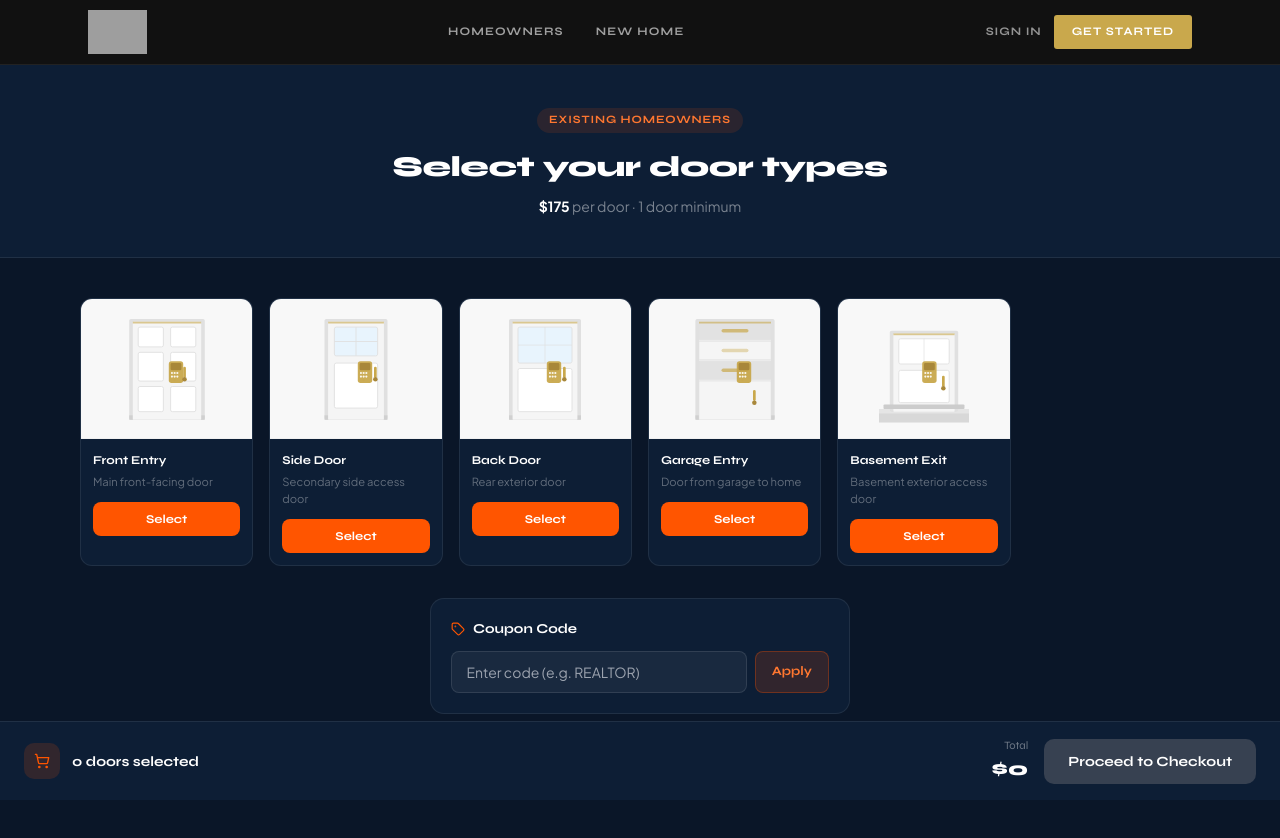
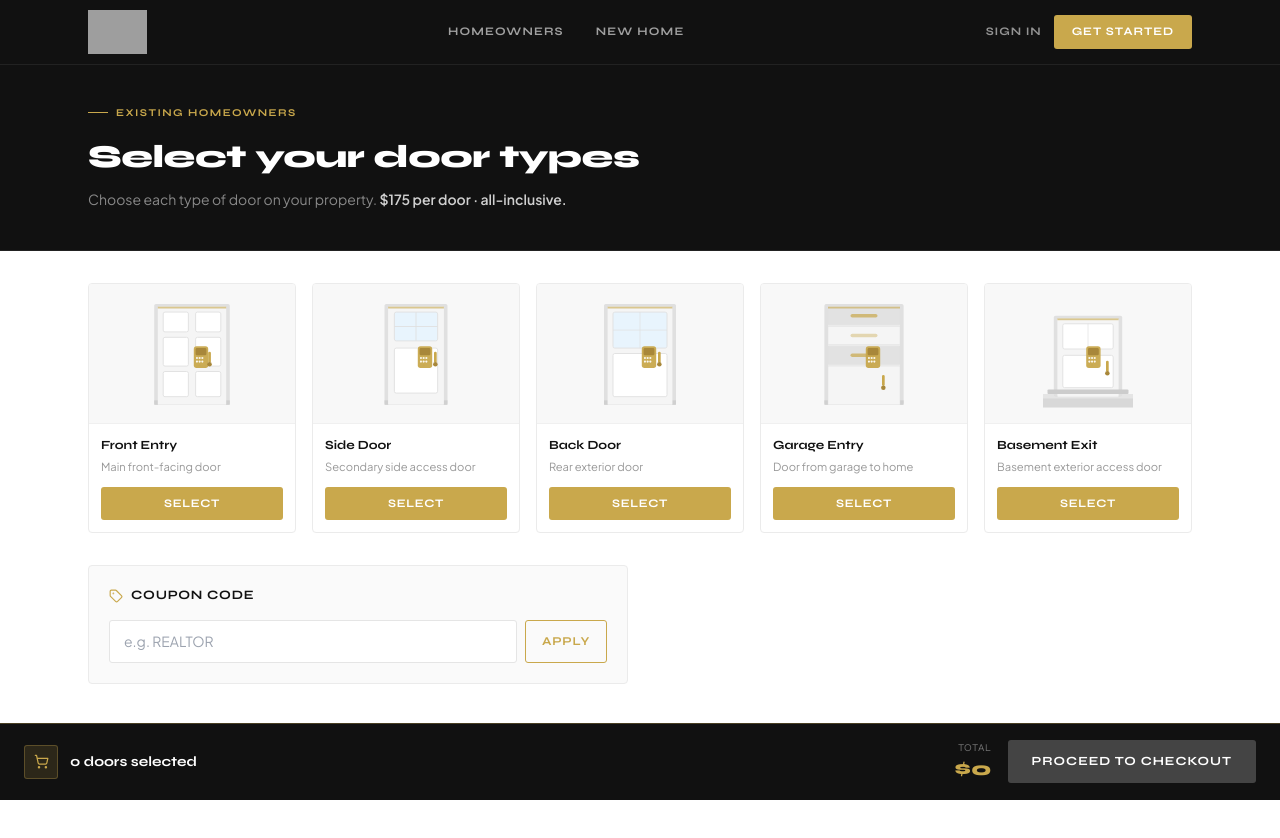
Before and after one commit to dorikahs-eng/keylesssecurity, a Next.js app: page /existing in a window 1280 px wide. Shown: the top 838 px of the page. After the commit the page ends 812 px from the top, so only its background shows below. Built offline with nearby package versions, Linux system fonts and the light colour scheme; grey boxes are pictures that could not be loaded.

Commit message:
Refactor ExistingHomeownerPage for clarity and style

```diff
--- a/app/existing/page.tsx
+++ b/app/existing/page.tsx
@@ -6,6 +6,9 @@ import Navbar from '@/components/Navbar';
 import DoorIllustration from '@/components/DoorIllustration';
 import { DOOR_TYPES, PRICE_PER_DOOR, CartItem, calculateTotal, getMinDoors, COUPON_CODES } from '@/lib/types';
 import { Plus, Minus, ShoppingCart, AlertCircle, Check, Tag, X } from 'lucide-react';
+
+const GOLD = '#C9A84C';
+const BLACK = '#111111';
 
 export default function ExistingHomeownerPage() {
   const router = useRouter();
@@ -23,115 +26,89 @@ export default function ExistingHomeownerPage() {
   const getQuantity = (doorId: string) => cart.find(c => c.door.id === doorId)?.quantity ?? 0;
 
   const setQuantity = (doorId: string, qty: number) => {
-    if (qty === 0) {
-      setCart(prev => prev.filter(c => c.door.id !== doorId));
-    } else {
+    if (qty === 0) { setCart(prev => prev.filter(c => c.door.id !== doorId)); return; }
     const door = DOOR_TYPES.find(d => d.id === doorId)!;
     setCart(prev => {
-        const existing = prev.find(c => c.door.id === doorId);
-        if (existing) return prev.map(c => c.door.id === doorId ? { ...c, quantity: qty } : c);
+      const ex = prev.find(c => c.door.id === doorId);
+      if (ex) return prev.map(c => c.door.id === doorId ? { ...c, quantity: qty } : c);
       return [...prev, { door, quantity: qty }];
     });
-    }
   };
 
   const applyCoupon = () => {
     const code = couponInput.trim().toUpperCase();
     if (!code) return;
-    if (COUPON_CODES[code]) {
-      setAppliedCoupon(code);
-      setCouponError('');
-      setCouponInput('');
-    } else {
-      setCouponError('Invalid coupon code');
-    }
-  };
-
-  const removeCoupon = () => {
-    setAppliedCoupon('');
-    setCouponError('');
-    setCouponInput('');
+    if (COUPON_CODES[code]) { setAppliedCoupon(code); setCouponError(''); setCouponInput(''); }
+    else setCouponError('Invalid coupon code');
   };
 
   const handleCheckout = () => {
-    if (totalDoors < minDoors) {
-      setShowMinWarning(true);
-      setTimeout(() => setShowMinWarning(false), 3000);
-      return;
-    }
-    localStorage.setItem('ks_pending_order', JSON.stringify({
-      type: 'existing',
-      items: cart,
-      subtotal: total,
-      total,
-      coupon: appliedCoupon || null,
-      couponLabel: couponInfo?.label || null,
-      createdAt: new Date().toISOString(),
-    }));
+    if (totalDoors < minDoors) { setShowMinWarning(true); setTimeout(() => setShowMinWarning(false), 3000); return; }
+    localStorage.setItem('ks_pending_order', JSON.stringify({ type: 'existing', items: cart, subtotal: total, total, coupon: appliedCoupon || null, couponLabel: couponInfo?.label || null, createdAt: new Date().toISOString() }));
     router.push('/checkout');
   };
 
-  const s = {
-    page: { minHeight: '100vh', background: '#0A1628' } as React.CSSProperties,
-    header: { borderBottom: '1px solid rgba(255,255,255,0.08)', background: '#0d1e35', padding: '2.5rem 1rem', textAlign: 'center' as const },
-    tag: { display: 'inline-block', padding: '0.25rem 0.75rem', borderRadius: '20px', fontSize: '0.7rem', fontWeight: 700, textTransform: 'uppercase' as const, letterSpacing: '0.08em', background: 'rgba(255,85,0,0.12)', color: '#FF7730', fontFamily: 'var(--font-syne)', marginBottom: '0.75rem' },
-    h1: { fontFamily: 'var(--font-syne)', fontWeight: 800, fontSize: '1.8rem', color: 'white', letterSpacing: '-0.5px', marginBottom: '0.5rem' },
-    sub: { color: 'rgba(255,255,255,0.45)', fontSize: '0.875rem', fontFamily: 'var(--font-jakarta)' },
-    grid: { maxWidth: '1152px', margin: '0 auto', padding: '2.5rem 1rem' },
-    card: (selected: boolean) => ({
-      borderRadius: '12px', overflow: 'hidden', cursor: 'pointer',
-      background: '#0d1e35',
-      border: selected ? '2px solid #FF5500' : '1px solid rgba(255,255,255,0.08)',
-      boxShadow: selected ? '0 0 20px rgba(255,85,0,0.15)' : 'none',
-      transition: 'all 0.2s',
-    } as React.CSSProperties),
-  };
+  return (
+    <div style={{ minHeight: '100vh', background: 'white' }}>
+      <style>{`
+        .door-grid { display: grid; grid-template-columns: repeat(5, 1fr); gap: 1rem; }
+        .door-card { border-radius: 4px; overflow: hidden; cursor: pointer; background: white; border: 1px solid #ebebeb; transition: all 0.2s; }
+        .door-card:hover { border-color: ${GOLD}; }
+        .door-card.selected { border: 2px solid ${GOLD}; box-shadow: 0 4px 20px rgba(201,168,76,0.15); }
+        .bottom-section { display: grid; grid-template-columns: 1fr 1fr; gap: 1.5rem; align-items: start; }
+        .cart-bar { position: fixed; bottom: 0; left: 0; right: 0; background: ${BLACK}; border-top: 1px solid rgba(201,168,76,0.3); padding: 1rem 1.5rem; display: flex; align-items: center; justify-content: space-between; z-index: 100; }
+        @media (max-width: 900px) { .door-grid { grid-template-columns: repeat(3, 1fr); } }
+        @media (max-width: 600px) { .door-grid { grid-template-columns: repeat(2, 1fr); gap: 0.75rem; } .bottom-section { grid-template-columns: 1fr; } }
+      `}</style>
 
-  return (
-    <div style={s.page}>
       <Navbar />
 
-      <div style={s.header}>
-        <div style={s.tag}>Existing Homeowners</div>
-        <h1 style={s.h1}>Select your door types</h1>
-        <p style={s.sub}>
-          <strong style={{ color: 'white' }}>${PRICE_PER_DOOR}</strong> per door · 1 door minimum
+      {/* Header */}
+      <div style={{ background: BLACK, borderBottom: '1px solid #222', padding: '2.5rem 0' }}>
+        <div style={{ maxWidth: '1152px', margin: '0 auto', padding: '0 1.5rem' }}>
+          <div style={{ display: 'flex', alignItems: 'center', gap: '8px', marginBottom: '0.75rem' }}>
+            <div style={{ width: '20px', height: '1px', background: GOLD }} />
+            <span style={{ fontSize: '0.65rem', fontWeight: 700, color: GOLD, letterSpacing: '0.14em', textTransform: 'uppercase', fontFamily: 'var(--font-syne)' }}>Existing Homeowners</span>
+          </div>
+          <h1 style={{ fontFamily: 'var(--font-syne)', fontWeight: 800, fontSize: 'clamp(1.5rem,4vw,2rem)', color: 'white', letterSpacing: '-0.5px', marginBottom: '0.5rem' }}>
+            Select your door types
+          </h1>
+          <p style={{ color: 'rgba(255,255,255,0.5)', fontSize: '0.875rem', fontFamily: 'var(--font-jakarta)' }}>
+            Choose each type of door on your property. <span style={{ color: 'rgba(255,255,255,0.8)', fontWeight: 600 }}>${PRICE_PER_DOOR} per door · all-inclusive.</span>
           </p>
         </div>
+      </div>
 
-      <div style={s.grid}>
-        <div style={{ display: 'grid', gridTemplateColumns: 'repeat(auto-fill, minmax(160px, 1fr))', gap: '1rem', marginBottom: '2rem' }}>
-          {DOOR_TYPES.map((door) => {
+      <div style={{ maxWidth: '1152px', margin: '0 auto', padding: '2rem 1.5rem 8rem' }}>
+        {/* Door grid */}
+        <div className="door-grid" style={{ marginBottom: '2rem' }}>
+          {DOOR_TYPES.map(door => {
             const qty = getQuantity(door.id);
             const selected = qty > 0;
             return (
-              <div key={door.id} style={s.card(selected)}>
+              <div key={door.id} className={`door-card${selected ? ' selected' : ''}`}>
                 <div style={{ position: 'relative' }}>
                   <DoorIllustration doorId={door.id} size="card" />
                   {selected && (
-                    <div style={{ position: 'absolute', top: 8, right: 8, width: 22, height: 22, borderRadius: '50%', background: '#FF5500', display: 'flex', alignItems: 'center', justifyContent: 'center' }}>
+                    <div style={{ position: 'absolute', top: 8, right: 8, width: 22, height: 22, borderRadius: '50%', background: GOLD, display: 'flex', alignItems: 'center', justifyContent: 'center' }}>
                       <Check size={11} color="white" strokeWidth={3} />
                     </div>
                   )}
                 </div>
                 <div style={{ padding: '0.75rem' }}>
-                  <h3 style={{ fontFamily: 'var(--font-syne)', fontWeight: 700, fontSize: '0.75rem', color: 'white', marginBottom: '0.25rem' }}>
-                    {door.label}
-                  </h3>
-                  <p style={{ fontSize: '0.7rem', color: 'rgba(255,255,255,0.35)', marginBottom: '0.75rem', fontFamily: 'var(--font-jakarta)' }}>
-                    {door.description}
-                  </p>
+                  <h3 style={{ fontFamily: 'var(--font-syne)', fontWeight: 700, fontSize: '0.78rem', color: BLACK, marginBottom: '0.25rem' }}>{door.label}</h3>
+                  <p style={{ fontSize: '0.7rem', color: '#999', marginBottom: '0.75rem', fontFamily: 'var(--font-jakarta)' }}>{door.description}</p>
                   {qty === 0 ? (
-                    <button onClick={() => setQuantity(door.id, 1)} style={{ width: '100%', padding: '0.5rem', background: '#FF5500', color: 'white', border: 'none', borderRadius: '8px', fontFamily: 'var(--font-syne)', fontWeight: 700, fontSize: '0.75rem', cursor: 'pointer' }}>
+                    <button onClick={() => setQuantity(door.id, 1)} style={{ width: '100%', padding: '0.5rem', background: GOLD, color: 'white', border: 'none', borderRadius: '3px', fontFamily: 'var(--font-syne)', fontWeight: 700, fontSize: '0.72rem', cursor: 'pointer', letterSpacing: '0.06em', textTransform: 'uppercase' }}>
                       Select
                     </button>
                   ) : (
                     <div style={{ display: 'flex', alignItems: 'center', justifyContent: 'space-between', gap: '0.25rem' }}>
-                      <button onClick={() => setQuantity(door.id, qty - 1)} style={{ width: 30, height: 30, borderRadius: '8px', background: 'rgba(255,255,255,0.07)', border: '1px solid rgba(255,255,255,0.1)', color: 'white', cursor: 'pointer', display: 'flex', alignItems: 'center', justifyContent: 'center' }}>
+                      <button onClick={() => setQuantity(door.id, qty - 1)} style={{ width: 28, height: 28, borderRadius: '3px', background: '#f5f5f5', border: '1px solid #e5e5e5', color: BLACK, cursor: 'pointer', display: 'flex', alignItems: 'center', justifyContent: 'center' }}>
                         <Minus size={11} />
                       </button>
-                      <span style={{ fontFamily: 'var(--font-syne)', fontWeight: 700, color: 'white', fontSize: '0.875rem' }}>{qty}</span>
-                      <button onClick={() => setQuantity(door.id, qty + 1)} style={{ width: 30, height: 30, borderRadius: '8px', background: '#FF5500', border: 'none', color: 'white', cursor: 'pointer', display: 'flex', alignItems: 'center', justifyContent: 'center' }}>
+                      <span style={{ fontFamily: 'var(--font-syne)', fontWeight: 700, color: BLACK, fontSize: '0.9rem' }}>{qty}</span>
+                      <button onClick={() => setQuantity(door.id, qty + 1)} style={{ width: 28, height: 28, borderRadius: '3px', background: GOLD, border: 'none', color: 'white', cursor: 'pointer', display: 'flex', alignItems: 'center', justifyContent: 'center' }}>
                         <Plus size={11} />
                       </button>
                     </div>
@@ -142,93 +119,83 @@ export default function ExistingHomeownerPage() {
           })}
         </div>
 
-        {/* Coupon code */}
-        <div style={{ maxWidth: '420px', margin: '0 auto 1.5rem', background: '#0d1e35', border: '1px solid rgba(255,255,255,0.08)', borderRadius: '14px', padding: '1.25rem' }}>
-          <div style={{ display: 'flex', alignItems: 'center', gap: '0.5rem', marginBottom: '0.75rem' }}>
-            <Tag size={14} style={{ color: '#FF5500' }} />
-            <span style={{ fontFamily: 'var(--font-syne)', fontWeight: 700, fontSize: '0.85rem', color: 'white' }}>Coupon Code</span>
+        {/* Bottom section: coupon LEFT, summary RIGHT */}
+        <div className="bottom-section">
+          {/* Coupon — LEFT aligned */}
+          <div style={{ background: '#fafafa', border: '1px solid #ebebeb', borderRadius: '4px', padding: '1.25rem' }}>
+            <div style={{ display: 'flex', alignItems: 'center', gap: '0.5rem', marginBottom: '0.875rem' }}>
+              <Tag size={14} style={{ color: GOLD }} />
+              <span style={{ fontFamily: 'var(--font-syne)', fontWeight: 700, fontSize: '0.8rem', color: BLACK, letterSpacing: '0.06em', textTransform: 'uppercase' }}>Coupon Code</span>
             </div>
             {appliedCoupon ? (
-            <div style={{ display: 'flex', alignItems: 'center', justifyContent: 'space-between', background: 'rgba(74,222,128,0.1)', border: '1px solid rgba(74,222,128,0.3)', borderRadius: '8px', padding: '0.6rem 0.9rem' }}>
+              <div style={{ display: 'flex', alignItems: 'center', justifyContent: 'space-between', background: 'rgba(201,168,76,0.08)', border: '1px solid rgba(201,168,76,0.3)', borderRadius: '3px', padding: '0.625rem 0.875rem' }}>
                 <div>
-                <span style={{ fontFamily: 'var(--font-syne)', fontWeight: 700, color: '#4ade80', fontSize: '0.85rem' }}>{appliedCoupon}</span>
-                <span style={{ fontFamily: 'var(--font-jakarta)', fontSize: '0.75rem', color: 'rgba(255,255,255,0.5)', marginLeft: '0.5rem' }}>{couponInfo?.label}</span>
+                  <span style={{ fontFamily: 'var(--font-syne)', fontWeight: 700, color: GOLD, fontSize: '0.875rem' }}>{appliedCoupon}</span>
+                  <span style={{ fontFamily: 'var(--font-jakarta)', fontSize: '0.75rem', color: '#888', marginLeft: '0.5rem' }}>{couponInfo?.label}</span>
                 </div>
-              <button onClick={removeCoupon} style={{ background: 'none', border: 'none', color: 'rgba(255,255,255,0.4)', cursor: 'pointer' }}>
-                <X size={15} />
+                <button onClick={() => { setAppliedCoupon(''); setCouponError(''); setCouponInput(''); }} style={{ background: 'none', border: 'none', color: '#aaa', cursor: 'pointer' }}>
+                  <X size={14} />
                 </button>
               </div>
             ) : (
               <div style={{ display: 'flex', gap: '0.5rem' }}>
-              <input
-                value={couponInput}
-                onChange={e => { setCouponInput(e.target.value.toUpperCase()); setCouponError(''); }}
-                onKeyDown={e => e.key === 'Enter' && applyCoupon()}
-                placeholder="Enter code (e.g. REALTOR)"
-                style={{ flex: 1, padding: '0.6rem 0.9rem', background: 'rgba(255,255,255,0.05)', border: `1px solid ${couponError ? '#EF4444' : 'rgba(255,255,255,0.1)'}`, borderRadius: '8px', color: 'white', fontFamily: 'var(--font-jakarta)', fontSize: '0.875rem', outline: 'none' }}
-              />
-              <button onClick={applyCoupon} style={{ padding: '0.6rem 1rem', background: 'rgba(255,85,0,0.15)', border: '1px solid rgba(255,85,0,0.3)', borderRadius: '8px', color: '#FF7730', fontFamily: 'var(--font-syne)', fontWeight: 700, fontSize: '0.8rem', cursor: 'pointer' }}>
+                <input value={couponInput} onChange={e => { setCouponInput(e.target.value.toUpperCase()); setCouponError(''); }} onKeyDown={e => e.key === 'Enter' && applyCoupon()} placeholder="e.g. REALTOR"
+                  style={{ flex: 1, padding: '0.625rem 0.875rem', background: 'white', border: `1px solid ${couponError ? '#dc2626' : '#e5e5e5'}`, borderRadius: '3px', color: BLACK, fontFamily: 'var(--font-jakarta)', fontSize: '0.875rem', outline: 'none' }} />
+                <button onClick={applyCoupon} style={{ padding: '0.625rem 1rem', background: 'transparent', border: `1px solid ${GOLD}`, borderRadius: '3px', color: GOLD, fontFamily: 'var(--font-syne)', fontWeight: 700, fontSize: '0.75rem', cursor: 'pointer', letterSpacing: '0.06em', textTransform: 'uppercase' }}>
                   Apply
                 </button>
               </div>
             )}
-          {couponError && <p style={{ fontSize: '0.75rem', color: '#EF4444', marginTop: '0.4rem', fontFamily: 'var(--font-jakarta)' }}>{couponError}</p>}
+            {couponError && <p style={{ fontSize: '0.72rem', color: '#dc2626', marginTop: '0.4rem', fontFamily: 'var(--font-jakarta)' }}>{couponError}</p>}
           </div>
 
-        {/* Order summary */}
+          {/* Order summary — RIGHT */}
           {cart.length > 0 && (
-          <div style={{ maxWidth: '420px', margin: '0 auto', background: '#0d1e35', border: '1px solid rgba(255,255,255,0.08)', borderRadius: '14px', padding: '1.25rem' }}>
-            <h3 style={{ fontFamily: 'var(--font-syne)', fontWeight: 700, color: 'white', marginBottom: '0.75rem', fontSize: '0.95rem' }}>Order Summary</h3>
+            <div style={{ background: '#fafafa', border: '1px solid #ebebeb', borderRadius: '4px', padding: '1.25rem' }}>
+              <h3 style={{ fontFamily: 'var(--font-syne)', fontWeight: 700, color: BLACK, marginBottom: '0.875rem', fontSize: '0.8rem', letterSpacing: '0.06em', textTransform: 'uppercase' }}>Order Summary</h3>
               {cart.map(item => (
-              <div key={item.door.id} style={{ display: 'flex', justifyContent: 'space-between', alignItems: 'center', marginBottom: '0.4rem', fontSize: '0.85rem' }}>
-                <span style={{ color: 'rgba(255,255,255,0.6)', fontFamily: 'var(--font-jakarta)' }}>{item.door.label} × {item.quantity}</span>
-                <span style={{ fontFamily: 'var(--font-syne)', fontWeight: 600, color: 'white' }}>${item.quantity * PRICE_PER_DOOR}</span>
+                <div key={item.door.id} style={{ display: 'flex', justifyContent: 'space-between', marginBottom: '0.4rem', fontSize: '0.85rem' }}>
+                  <span style={{ color: '#777', fontFamily: 'var(--font-jakarta)' }}>{item.door.label} × {item.quantity}</span>
+                  <span style={{ fontFamily: 'var(--font-syne)', fontWeight: 600, color: BLACK }}>${item.quantity * PRICE_PER_DOOR}</span>
                 </div>
               ))}
-            {appliedCoupon && couponInfo && (
-              <div style={{ fontSize: '0.75rem', color: '#4ade80', fontFamily: 'var(--font-syne)', marginBottom: '0.5rem' }}>✓ {couponInfo.label}</div>
-            )}
-            <div style={{ borderTop: '1px solid rgba(255,255,255,0.08)', paddingTop: '0.75rem', marginTop: '0.5rem', display: 'flex', justifyContent: 'space-between', alignItems: 'center' }}>
-              <span style={{ fontFamily: 'var(--font-syne)', fontWeight: 700, color: 'white' }}>Total</span>
-              <span style={{ fontFamily: 'var(--font-syne)', fontWeight: 900, fontSize: '1.3rem', color: '#FF5500' }}>${total}</span>
+              {appliedCoupon && <div style={{ fontSize: '0.72rem', color: GOLD, fontFamily: 'var(--font-syne)', fontWeight: 600, marginTop: '0.4rem' }}>✓ {couponInfo?.label}</div>}
+              <div style={{ display: 'flex', justifyContent: 'space-between', alignItems: 'center', paddingTop: '0.75rem', marginTop: '0.5rem', borderTop: '1px solid #ebebeb' }}>
+                <span style={{ fontFamily: 'var(--font-syne)', fontWeight: 700, color: BLACK, fontSize: '0.875rem' }}>Total</span>
+                <span style={{ fontFamily: 'var(--font-syne)', fontWeight: 800, fontSize: '1.3rem', color: GOLD }}>${total}</span>
               </div>
             </div>
           )}
         </div>
+      </div>
 
       {/* Cart bar */}
-      <div style={{ position: 'fixed', bottom: 0, left: 0, right: 0, background: '#0d1e35', borderTop: '1px solid rgba(255,255,255,0.08)', padding: '1rem 1.5rem', display: 'flex', alignItems: 'center', justifyContent: 'space-between', zIndex: 100 }}>
+      <div className="cart-bar">
         <div style={{ display: 'flex', alignItems: 'center', gap: '0.75rem' }}>
-          <div style={{ width: 36, height: 36, borderRadius: '10px', background: 'rgba(255,85,0,0.15)', display: 'flex', alignItems: 'center', justifyContent: 'center' }}>
-            <ShoppingCart size={16} style={{ color: '#FF5500' }} />
+          <div style={{ width: 34, height: 34, borderRadius: '3px', background: 'rgba(201,168,76,0.15)', border: '1px solid rgba(201,168,76,0.3)', display: 'flex', alignItems: 'center', justifyContent: 'center' }}>
+            <ShoppingCart size={15} style={{ color: GOLD }} />
           </div>
           <div>
-            <div style={{ fontFamily: 'var(--font-syne)', fontWeight: 700, color: 'white', fontSize: '0.875rem' }}>
-              {totalDoors} door{totalDoors !== 1 ? 's' : ''} selected
-            </div>
-            {appliedCoupon && (
-              <div style={{ fontSize: '0.7rem', color: '#4ade80', fontFamily: 'var(--font-syne)' }}>{couponInfo?.label}</div>
-            )}
+            <div style={{ fontFamily: 'var(--font-syne)', fontWeight: 700, color: 'white', fontSize: '0.875rem' }}>{totalDoors} door{totalDoors !== 1 ? 's' : ''} selected</div>
+            {appliedCoupon && <div style={{ fontSize: '0.65rem', color: GOLD, fontFamily: 'var(--font-syne)' }}>{couponInfo?.label}</div>}
           </div>
         </div>
         <div style={{ display: 'flex', alignItems: 'center', gap: '1rem' }}>
           <div style={{ textAlign: 'right' }}>
-            <div style={{ fontSize: '0.7rem', color: 'rgba(255,255,255,0.4)', fontFamily: 'var(--font-syne)' }}>Total</div>
-            <div style={{ fontFamily: 'var(--font-syne)', fontWeight: 900, fontSize: '1.2rem', color: 'white' }}>${total}</div>
+            <div style={{ fontSize: '0.65rem', color: 'rgba(255,255,255,0.4)', fontFamily: 'var(--font-syne)', textTransform: 'uppercase', letterSpacing: '0.06em' }}>Total</div>
+            <div style={{ fontFamily: 'var(--font-syne)', fontWeight: 800, fontSize: '1.2rem', color: GOLD }}>${total}</div>
           </div>
-          <button onClick={handleCheckout}
-            style={{ background: totalDoors >= minDoors ? '#FF5500' : '#374151', color: 'white', fontFamily: 'var(--font-syne)', fontWeight: 700, fontSize: '0.875rem', padding: '0.75rem 1.5rem', borderRadius: '10px', border: 'none', cursor: 'pointer' }}>
+          <button onClick={handleCheckout} style={{ background: totalDoors >= minDoors ? GOLD : '#444', color: 'white', fontFamily: 'var(--font-syne)', fontWeight: 700, fontSize: '0.78rem', padding: '0.75rem 1.5rem', borderRadius: '3px', border: 'none', cursor: 'pointer', letterSpacing: '0.08em', textTransform: 'uppercase' }}>
             Proceed to Checkout
           </button>
         </div>
       </div>
 
       {showMinWarning && (
-        <div style={{ position: 'fixed', bottom: '5rem', right: '1.5rem', background: '#DC2626', color: 'white', padding: '0.75rem 1.25rem', borderRadius: '10px', display: 'flex', alignItems: 'center', gap: '0.5rem', fontSize: '0.875rem', fontFamily: 'var(--font-syne)', fontWeight: 600, zIndex: 200 }}>
-          <AlertCircle size={15} /> Select at least {minDoors} door
+        <div style={{ position: 'fixed', bottom: '5rem', right: '1.5rem', background: BLACK, color: 'white', padding: '0.75rem 1.25rem', borderRadius: '3px', display: 'flex', alignItems: 'center', gap: '0.5rem', fontSize: '0.875rem', fontFamily: 'var(--font-syne)', fontWeight: 600, zIndex: 200, borderLeft: `3px solid #dc2626` }}>
+          <AlertCircle size={14} style={{ color: '#dc2626' }} /> Select at least {minDoors} door
         </div>
       )}
-      <div style={{ height: '5rem' }} />
     </div>
   );
 }
```
Lines whose indentation alone changed are shown as unchanged.
